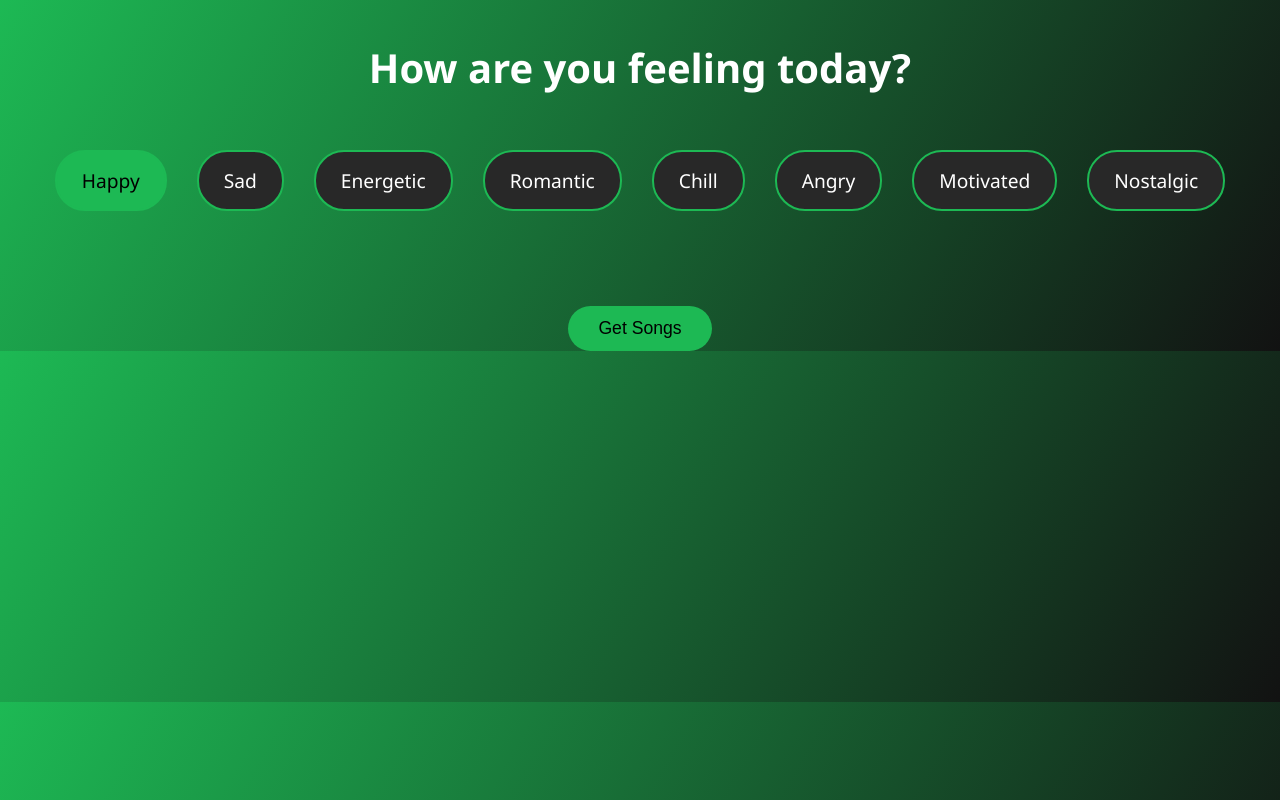
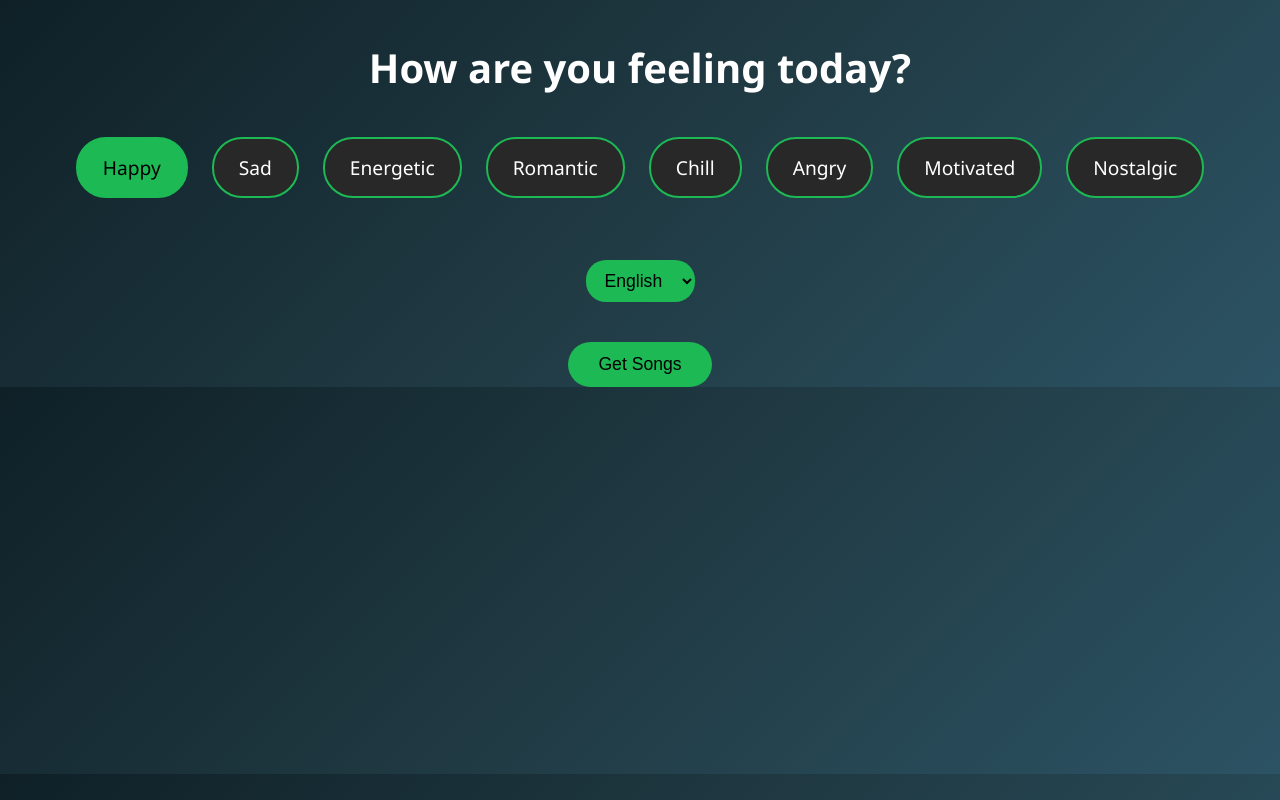
Before and after one commit to Prabhatl0dhi/moodic, a plain HTML site: page moodic_project/frontend/mood.html in a window 1280 px wide. Both pictures are taken after a click on the element "Happy". Drawn offline with Linux system fonts and the light colour scheme.

Commit message:
Update mood.html

```diff
--- a/moodic_project/frontend/mood.html
+++ b/moodic_project/frontend/mood.html
@@ -9,7 +9,7 @@
       margin: 0;
       padding: 0;
       font-family: 'Segoe UI', Tahoma, Geneva, Verdana, sans-serif;
-      background: linear-gradient(120deg, #1db954, #121212);
+      background: linear-gradient(135deg, #0f2027, #203a43, #2c5364);
       color: white;
       text-align: center;
     }
@@ -23,12 +23,12 @@
       display: flex;
       flex-wrap: wrap;
       justify-content: center;
-      margin: 40px 20px;
+      margin: 30px 20px;
     }
 
     .mood {
       padding: 15px 25px;
-      margin: 15px;
+      margin: 12px;
       background: #282828;
       border: 2px solid #1db954;
       border-radius: 30px;
@@ -40,6 +40,17 @@
     .mood.selected {
       background: #1db954;
       color: black;
+    }
+
+    .language-select {
+      margin-top: 20px;
+      font-size: 1.1em;
+      padding: 10px 15px;
+      border-radius: 20px;
+      border: none;
+      background: #1db954;
+      color: black;
+      cursor: pointer;
     }
 
     button {
@@ -73,6 +84,15 @@
     <div class="mood">Nostalgic</div>
   </div>
 
+  <select class="language-select" id="languageSelect">
+    <option value="english">English</option>
+    <option value="hindi">Hindi</option>
+    <option value="punjabi">Punjabi</option>
+    <option value="tamil">Tamil</option>
+    <option value="telugu">Telugu</option>
+  </select>
+
+  <br>
   <button id="submitBtn">Get Songs</button>
 
   <script>
@@ -82,7 +102,7 @@
     moods.forEach(mood => {
       mood.addEventListener("click", () => {
         mood.classList.toggle("selected");
-        const text = mood.textContent.toLowerCase();
+        const text = mood.textContent;
         if (selectedMoods.has(text)) {
           selectedMoods.delete(text);
         } else {
@@ -93,6 +113,7 @@
 
     document.getElementById("submitBtn").addEventListener("click", () => {
       const token = new URLSearchParams(window.location.search).get("token");
+      const language = document.getElementById("languageSelect").value;
 
       if (!token) {
         alert("Spotify token missing. Please login again.");
@@ -105,12 +126,26 @@
         return;
       }
 
-      // ✅ Store to sessionStorage for result.html
-      sessionStorage.setItem("token", token);
-      sessionStorage.setItem("selectedMoods", JSON.stringify(Array.from(selectedMoods)));
-
-      // Go to result.html
-      window.location.href = "result.html";
+      fetch("https://moodic-backend.onrender.com/recommend", {
+        method: "POST",
+        headers: {
+          "Content-Type": "application/json"
+        },
+        body: JSON.stringify({
+          moods: Array.from(selectedMoods),
+          language,
+          token
+        })
+      })
+      .then(res => res.json())
+      .then(data => {
+        sessionStorage.setItem("songs", JSON.stringify(data.tracks));
+        window.location.href = "result.html";
+      })
+      .catch(err => {
+        console.error(err);
+        alert("Something went wrong. Try again!");
+      });
     });
   </script>
 </body>
```
